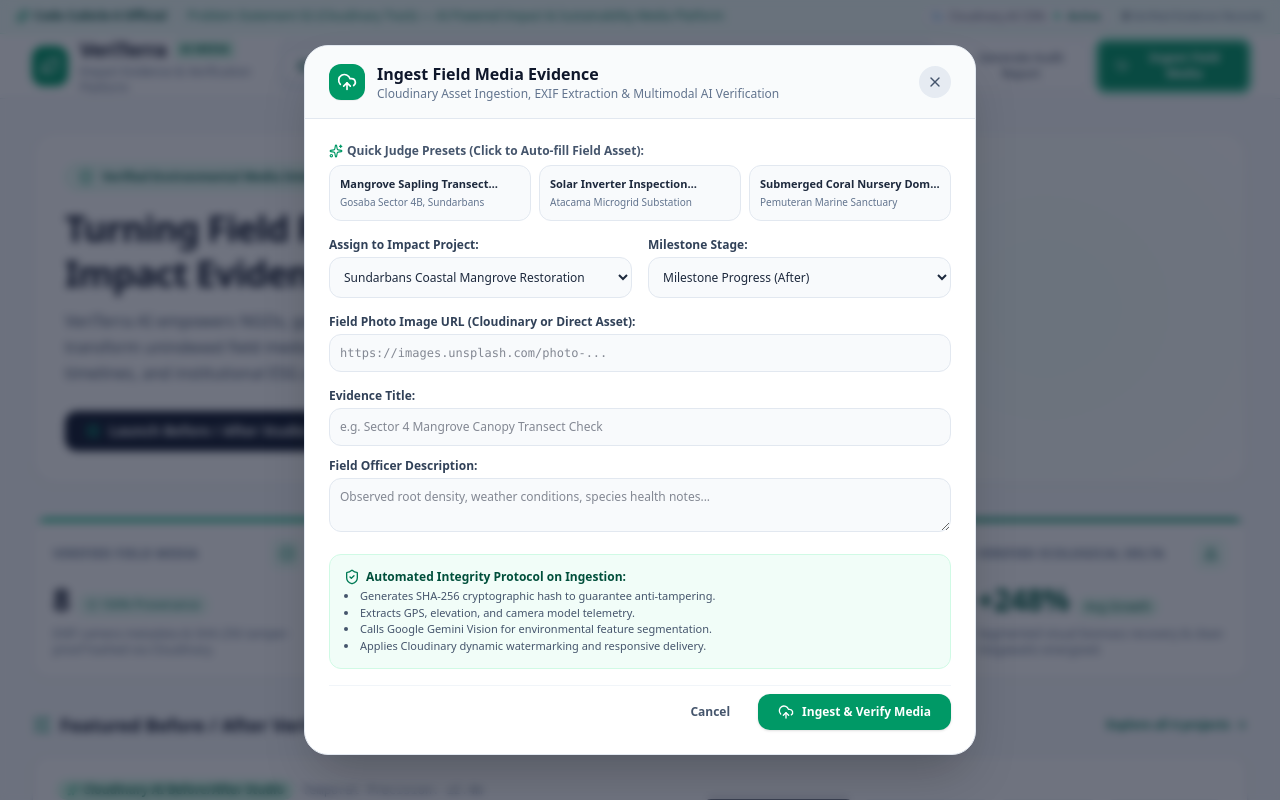
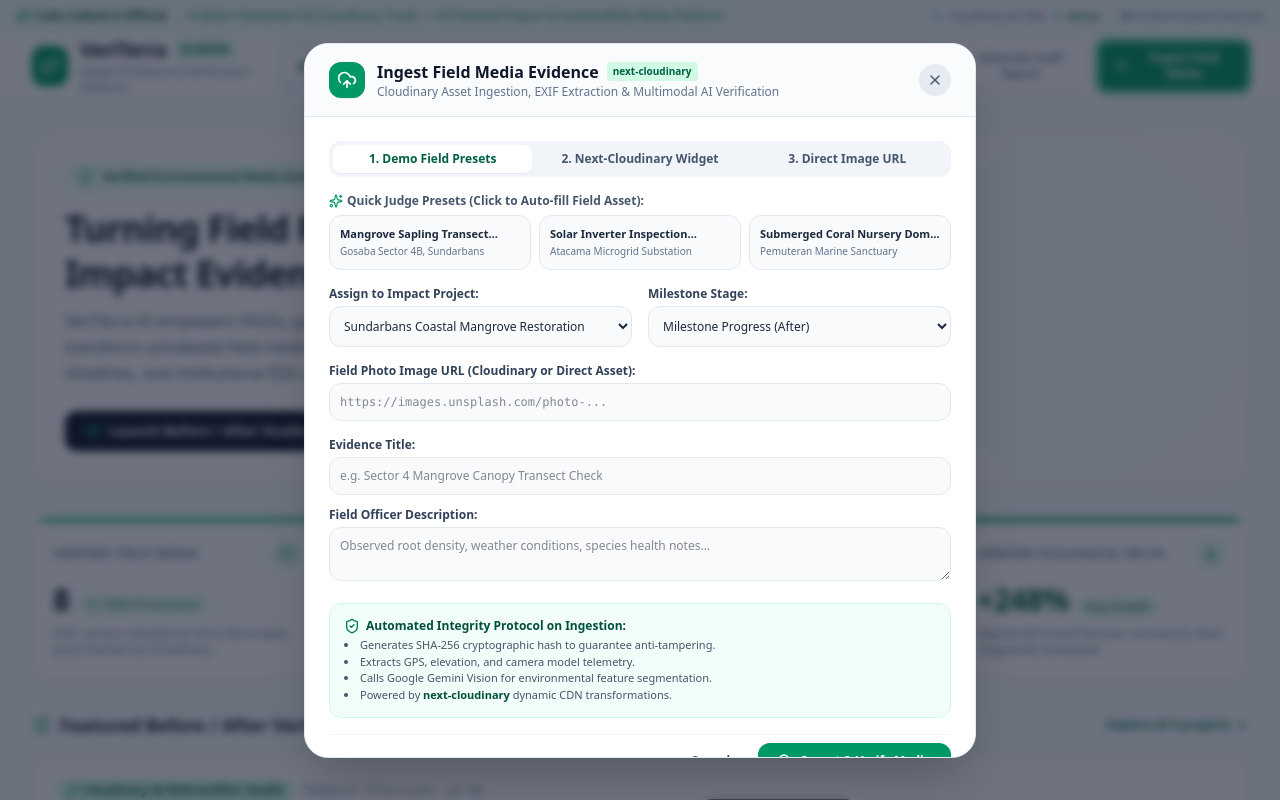
Before and after one commit to sachinn-alt/terraframe, a Next.js app: page / in a window 1280 px wide. Both pictures are taken after a click on the button "Ingest Field Media". Shown: the top 800 px of the page. Built offline with nearby package versions, Linux system fonts and the light colour scheme.

Commit message:
feat: integrate official next-cloudinary package and CldUploadButton widget

```diff
--- /dev/null
+++ b/src/components/CloudinaryUploadWidget.tsx
@@ -0,0 +1,49 @@
+'use client';
+
+import React from 'react';
+import { CldUploadButton, CloudinaryUploadWidgetResults } from 'next-cloudinary';
+import { UploadCloud, CheckCircle2 } from 'lucide-react';
+
+interface CloudinaryUploadWidgetProps {
+  onSuccess: (result: CloudinaryUploadWidgetResults) => void;
+  folder?: string;
+  tags?: string[];
+  buttonText?: string;
+}
+
+export const CloudinaryUploadWidget: React.FC<CloudinaryUploadWidgetProps> = ({
+  onSuccess,
+  folder = 'veriterra/field-evidence',
+  tags = ['veriterra', 'environmental-evidence'],
+  buttonText = 'Upload via Cloudinary Widget'
+}) => {
+  return (
+    <div className="flex flex-col items-center justify-center p-4 border-2 border-dashed border-emerald-300 hover:border-emerald-500 rounded-2xl bg-emerald-50/40 hover:bg-emerald-50/80 transition-all text-center">
+      <div className="w-10 h-10 rounded-xl bg-emerald-600 text-white flex items-center justify-center mb-2 shadow-2xs">
+        <UploadCloud className="w-5 h-5" />
+      </div>
+      <h4 className="text-xs font-bold text-slate-900 mb-1">
+        Official Next-Cloudinary Drop-in Widget
+      </h4>
+      <p className="text-[11px] text-slate-500 mb-3 max-w-sm">
+        Direct unsigned/signed field photo upload powered by <code className="bg-white px-1.5 py-0.5 rounded text-emerald-800 font-mono">next-cloudinary</code>.
+      </p>
+
+      <CldUploadButton
+        uploadPreset="ml_default"
+        options={{
+          sources: ['local', 'camera', 'url'],
+          folder,
+          tags,
+          resourceType: 'auto',
+          maxFiles: 5,
+        }}
+        onSuccess={onSuccess}
+        className="flex items-center gap-2 px-4 py-2 rounded-xl text-xs font-semibold text-white bg-emerald-600 hover:bg-emerald-700 active:scale-98 transition-all shadow-sm"
+      >
+        <UploadCloud className="w-4 h-4" />
+        <span>{buttonText}</span>
+      </CldUploadButton>
+    </div>
+  );
+};
--- a/src/components/IngestModal.tsx
+++ b/src/components/IngestModal.tsx
@@ -12,10 +12,13 @@ import {
   ShieldCheck,
   FileImage,
   ArrowRight,
-  Loader2
+  Loader2,
+  Sliders
 } from 'lucide-react';
 import { getGalleryThumbnail, getHeroBanner, getWatermarkedProof } from '@/lib/cloudinary';
 import { getDeterministicEnvironmentalAnalysis } from '@/lib/gemini';
+import { CloudinaryUploadWidget } from './CloudinaryUploadWidget';
+import { CloudinaryUploadWidgetResults } from 'next-cloudinary';
 
 interface IngestModalProps {
   isOpen: boolean;
@@ -76,6 +79,7 @@ export const IngestModal: React.FC<IngestModalProps> = ({
   const [milestoneType, setMilestoneType] = useState<MilestoneType>('milestone_achieved');
   const [isProcessing, setIsProcessing] = useState(false);
   const [processingStep, setProcessingStep] = useState<string>('');
+  const [uploadMethod, setUploadMethod] = useState<'preset' | 'widget' | 'url'>('preset');
 
   if (!isOpen) return null;
 
@@ -85,12 +89,23 @@ export const IngestModal: React.FC<IngestModalProps> = ({
     setDescription(preset.description);
     setImageUrl(preset.url);
     setMilestoneType(preset.milestoneType);
+    setUploadMethod('preset');
+  };
+
+  const handleWidgetSuccess = (result: CloudinaryUploadWidgetResults) => {
+    if (result.info && typeof result.info === 'object' && 'secure_url' in result.info) {
+      const info = result.info as { secure_url: string; original_filename?: string; public_id?: string };
+      setImageUrl(info.secure_url);
+      setTitle(info.original_filename || 'Cloudinary Ingested Asset');
+      setDescription('Uploaded directly via official next-cloudinary Upload Widget.');
+      setUploadMethod('url');
+    }
   };
 
   const handleUploadSubmit = async (e: React.FormEvent) => {
     e.preventDefault();
     if (!imageUrl.trim()) {
-      alert('Please provide an image URL or choose a sample preset.');
+      alert('Please provide an image URL, choose a preset, or upload via Cloudinary widget.');
       return;
     }
 
@@ -180,7 +195,12 @@ export const IngestModal: React.FC<IngestModalProps> = ({
               <UploadCloud className="w-5 h-5" />
             </span>
             <div>
+              <div className="flex items-center gap-2">
                 <h3 className="text-base font-bold text-slate-900">Ingest Field Media Evidence</h3>
+                <span className="text-[10px] font-bold px-1.5 py-0.5 rounded bg-emerald-100 text-emerald-800">
+                  next-cloudinary
+                </span>
+              </div>
               <p className="text-xs text-slate-500 font-medium">
                 Cloudinary Asset Ingestion, EXIF Extraction & Multimodal AI Verification
               </p>
@@ -196,7 +216,39 @@ export const IngestModal: React.FC<IngestModalProps> = ({
 
         {/* Modal Form */}
         <form onSubmit={handleUploadSubmit} className="p-6 space-y-4 max-h-[80vh] overflow-y-auto">
-          {/* Quick Demo Presets */}
+          {/* Method Tabs */}
+          <div className="flex items-center gap-2 bg-slate-100 p-1 rounded-xl text-xs font-semibold">
+            <button
+              type="button"
+              onClick={() => setUploadMethod('preset')}
+              className={`flex-1 py-1.5 rounded-lg transition-all ${
+                uploadMethod === 'preset' ? 'bg-white text-emerald-800 shadow-2xs' : 'text-slate-600 hover:text-slate-900'
+              }`}
+            >
+              1. Demo Field Presets
+            </button>
+            <button
+              type="button"
+              onClick={() => setUploadMethod('widget')}
+              className={`flex-1 py-1.5 rounded-lg transition-all ${
+                uploadMethod === 'widget' ? 'bg-white text-emerald-800 shadow-2xs' : 'text-slate-600 hover:text-slate-900'
+              }`}
+            >
+              2. Next-Cloudinary Widget
+            </button>
+            <button
+              type="button"
+              onClick={() => setUploadMethod('url')}
+              className={`flex-1 py-1.5 rounded-lg transition-all ${
+                uploadMethod === 'url' ? 'bg-white text-emerald-800 shadow-2xs' : 'text-slate-600 hover:text-slate-900'
+              }`}
+            >
+              3. Direct Image URL
+            </button>
+          </div>
+
+          {/* Option 1: Quick Demo Presets */}
+          {uploadMethod === 'preset' && (
             <div>
               <span className="text-xs font-semibold text-slate-600 mb-1.5 flex items-center gap-1">
                 <Sparkles className="w-3.5 h-3.5 text-emerald-600" />
@@ -220,6 +272,17 @@ export const IngestModal: React.FC<IngestModalProps> = ({
                 ))}
               </div>
             </div>
+          )}
+
+          {/* Option 2: Next-Cloudinary Upload Widget */}
+          {uploadMethod === 'widget' && (
+            <CloudinaryUploadWidget
+              onSuccess={handleWidgetSuccess}
+              folder="veriterra/field-evidence"
+              tags={['veriterra', 'field-proof']}
+              buttonText="Launch Cloudinary Upload Widget"
+            />
+          )}
 
           {/* Project Target */}
           <div className="grid grid-cols-1 sm:grid-cols-2 gap-4">
@@ -310,7 +373,7 @@ export const IngestModal: React.FC<IngestModalProps> = ({
               <li>Generates SHA-256 cryptographic hash to guarantee anti-tampering.</li>
               <li>Extracts GPS, elevation, and camera model telemetry.</li>
               <li>Calls Google Gemini Vision for environmental feature segmentation.</li>
-              <li>Applies Cloudinary dynamic watermarking and responsive delivery.</li>
+              <li>Powered by <strong className="text-emerald-900">next-cloudinary</strong> dynamic CDN transformations.</li>
             </ul>
           </div>
 
```
Lines whose indentation alone changed are shown as unchanged.
